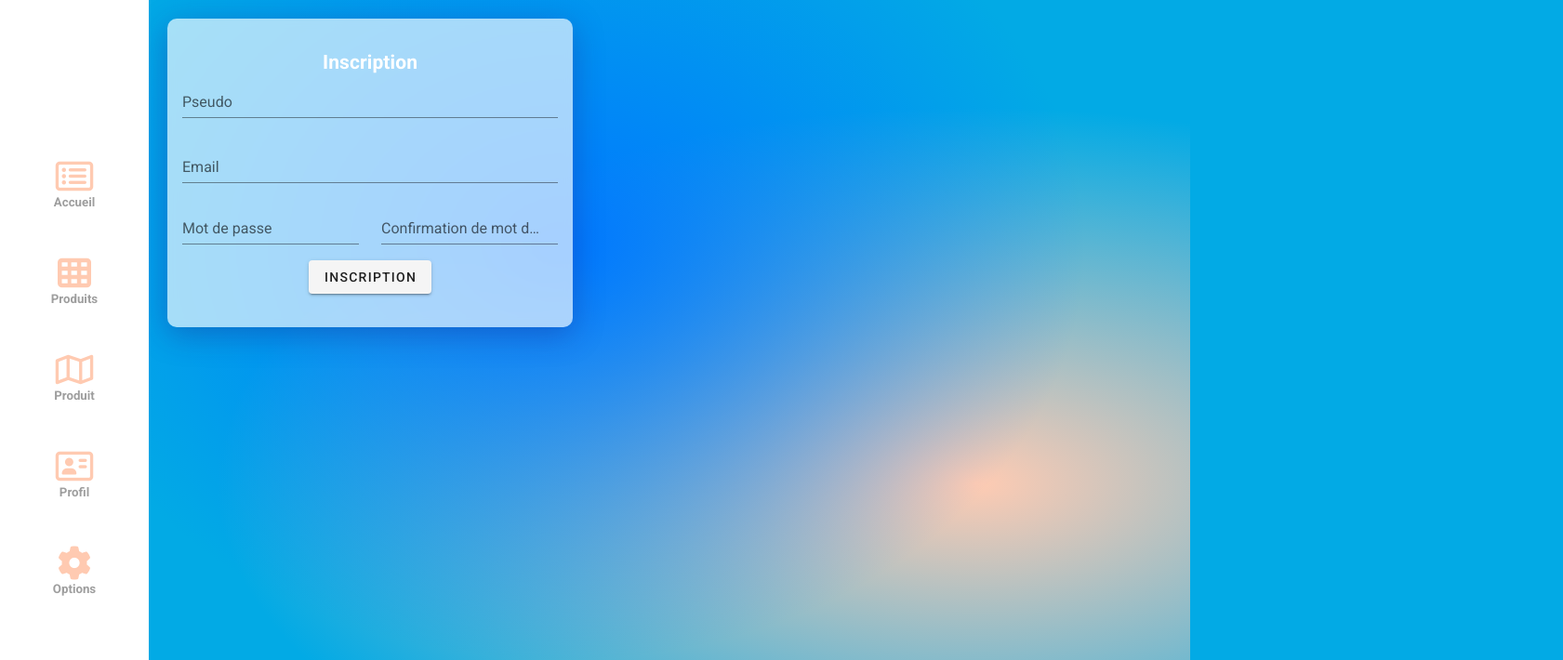
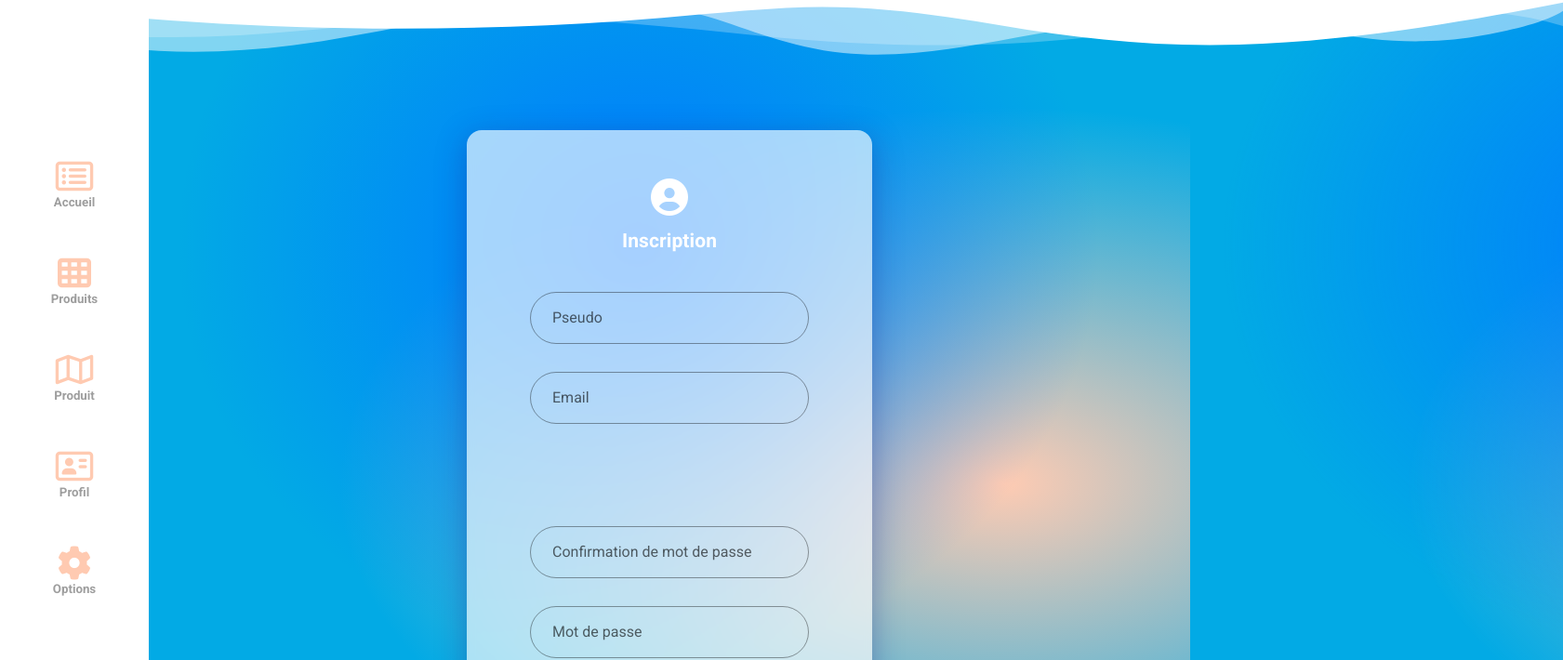
Before and after one commit to stanislasbdx/TriBidO, a Vue app: page /register in a window 1280 px wide. Shown: the top 710 px of the page at 93% size, 1681 px wide, since content can reach past the window. Built offline with nearby package versions, Linux system fonts and the light colour scheme; no server answers.

Commit message:
Page connexion/register - front
Page connexion à terminer

```diff
--- a/src/views/Login.vue
+++ b/src/views/Login.vue
@@ -1,15 +1,28 @@
 <template>
 	<div>
-		<v-row>
+		<Header></Header>
+		<v-row justify="center">
 			<v-col justify="center" align="center" cols="5">
-				<v-card class="glasscard py-5">
+				<v-card class="glasscard py-5 rounded-xl">
 					<v-card-text class="white--text">
+						<v-icon x-large class="py-4" color="white">fas fa-user-circle</v-icon>
 						<h2>Connexion</h2>
-						<v-text-field v-model="email" label="Email"> </v-text-field>
-						<v-text-field v-model="password" label="Mot de passe">
-						</v-text-field>
+						<v-row class="align-content-center pt-16 pb-10 py-2">
+							<v-col class="py-0 px-16">
+								<v-text-field v-model="email" label="Email" outlined rounded> </v-text-field>
+								<v-text-field v-model="password" label="Mot de passe" outlined rounded></v-text-field>
+							</v-col>
+						</v-row>
+						<v-row class="py-2">
+							<v-col cols="12" lg="6" class="py-0">
+								<v-checkbox v-model="checkbox" :label="`Se souvenir de moi`"></v-checkbox>
+							</v-col>
+							<v-col cols="12" lg="6" class="py-0">
+								<a href="#">Mot de passe oublié ?</a>
+							</v-col>
+						</v-row>
 
-						<v-btn @click="login()">Connexion</v-btn>
+						<v-btn @click="login()" class="rounded-xl secondary" x-large>Connexion</v-btn>
 					</v-card-text>
 				</v-card>
 			</v-col>
@@ -25,8 +38,15 @@
 
 
 <script>
+
+import Header from "../components/graphics/Header";
+
 export default {
 	name: "Login",
+
+	components: {
+		Header,
+	},
 
 	data() {
 		return {
--- a/src/views/Register.vue
+++ b/src/views/Register.vue
@@ -1,24 +1,29 @@
 <template>
 	<div>
-		<v-row>
+		<Header></Header>
+		<v-row justify="center">
 			<v-col justify="center" align="center" cols="5">
-				<v-card class="glasscard py-5">
+				<v-card class="glasscard py-5 rounded-xl">
 					<v-card-text class="white--text">
-						<h2>Inscription</h2>
-						<v-text-field label="Pseudo" type="text" v-model="username"></v-text-field>
-						<v-text-field label="Email" type="email" v-model="email"></v-text-field>
+						<v-icon x-large class="py-4" color="white">fas fa-user-circle</v-icon>
+						<h2 class="pb-12">Inscription</h2>
 						<v-row class="align-content-center py-2">
-							<v-col cols="12" lg="6" class="py-0">
-								<v-text-field v-model="password" label="Mot de passe">
+							<v-col cols="12" lg="12" class="py-0 px-16">
+								<v-text-field label="Pseudo" type="text" v-model="username" outlined rounded></v-text-field>
+								<v-text-field label="Email" type="email" v-model="email" outlined rounded></v-text-field>
+							</v-col>
+						</v-row>
+
+						<v-row class="align-content-center py-2">
+							<v-col cols="12" lg="12" class="py-0 pt-16 px-16">
+								<v-text-field v-model="password2" label="Confirmation de mot de passe" outlined rounded>
 								</v-text-field>
-							</v-col>
-							<v-col cols="12" lg="6" class="py-0">
-								<v-text-field v-model="password2" label="Confirmation de mot de passe">
+								<v-text-field v-model="password" label="Mot de passe" outlined rounded>
 								</v-text-field>
 							</v-col>
 						</v-row>
 
-						<v-btn @click="signup()">Inscription</v-btn>
+						<v-btn @click="signup()" class="rounded-xl" color="secondary" x-large>Envoyer</v-btn>
 					</v-card-text>
 				</v-card>
 			</v-col>
@@ -34,8 +39,15 @@
 
 
 <script>
+
+import Header from "../components/graphics/Header";
+
 export default {
 	name: "Register",
+
+	components: {
+		Header
+	},
 
 	data() {
 		return {
```
